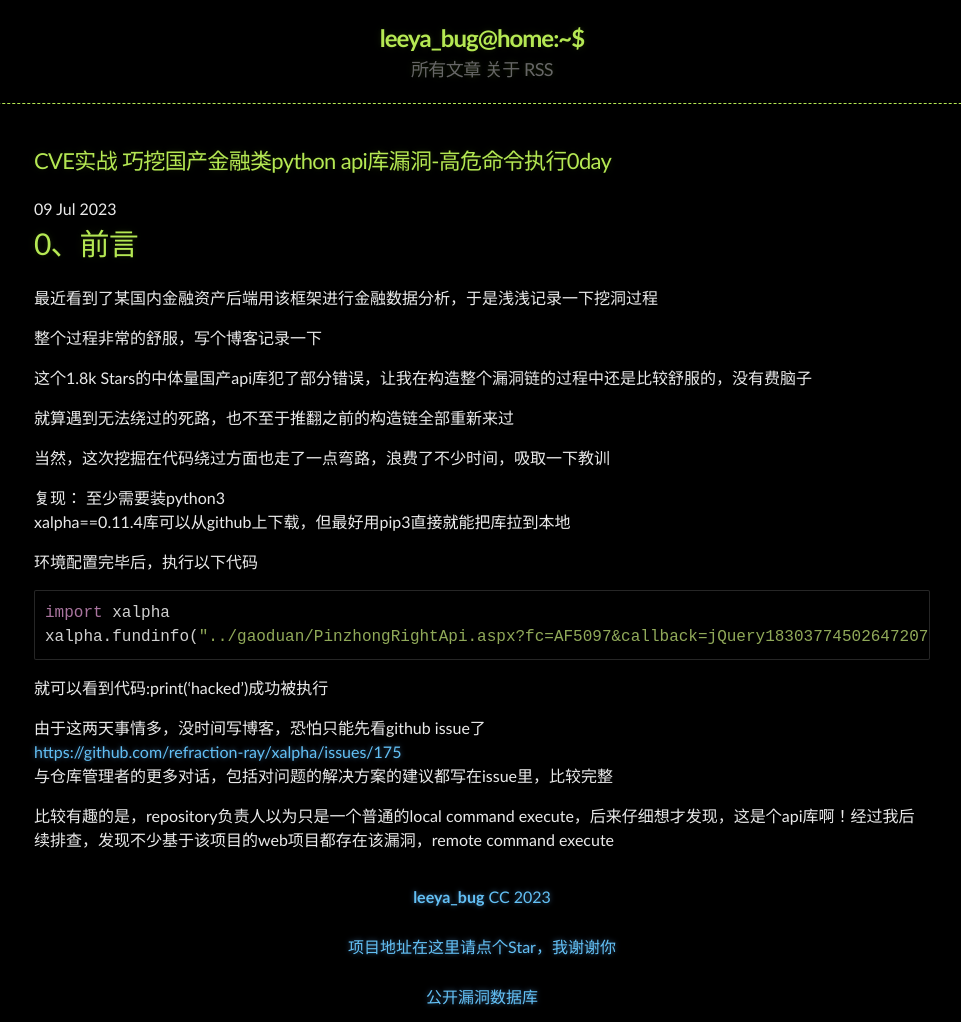
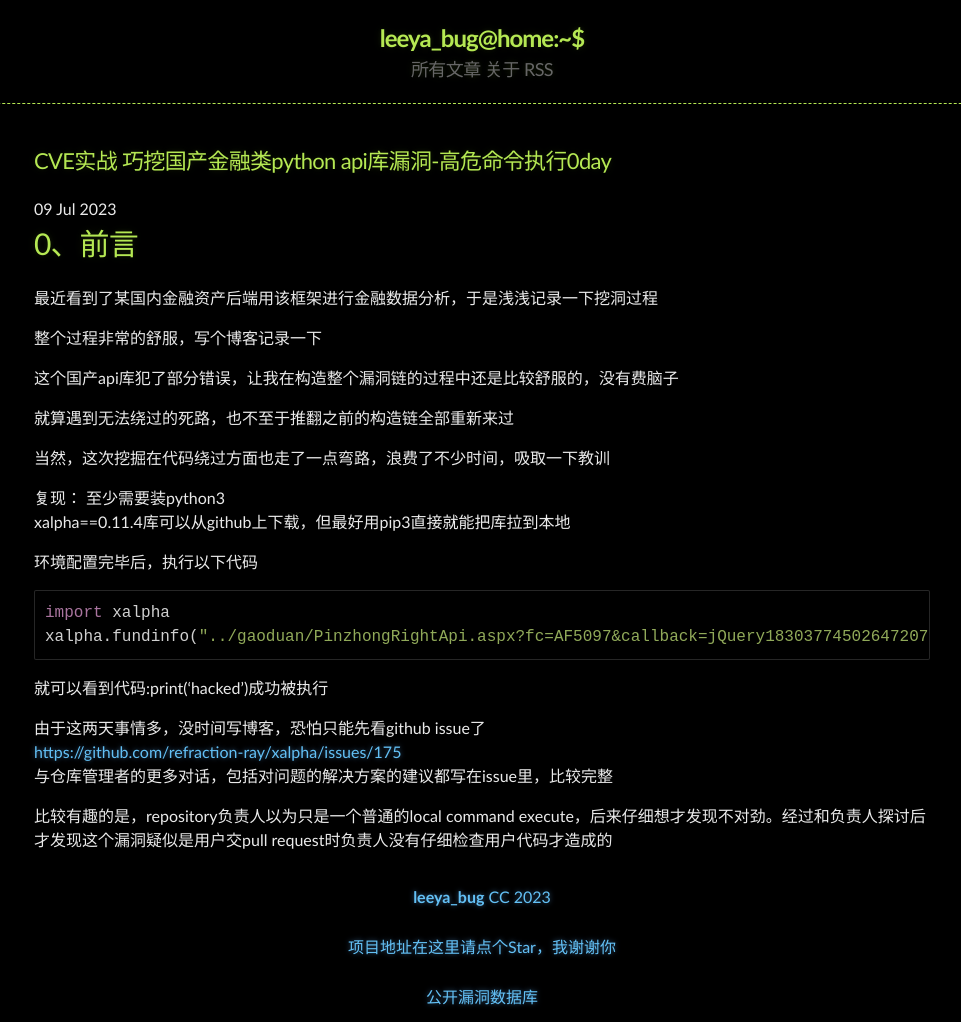
Before and after one commit to Leeyangee/leeyangee.github.io, a Jekyll site: the page built from _posts/2023-07-09-CVE实战 巧挖国产金融类python api库漏洞-高危命令执行0day.md, in a window 1280 px wide. Shown: the whole page, without its empty margins (158-1119 px from the left). Built offline with Jekyll 4.4.1, drawn with Linux system fonts in a browser that asks for light colours.

Commit message:
Update 2023-07-09-CVE实战 巧挖国产金融类python api库漏洞-高危命令执行0day.md

```diff
--- a/_posts/2023-07-09-CVE实战 巧挖国产金融类python api库漏洞-高危命令执行0day.md
+++ b/_posts/2023-07-09-CVE实战 巧挖国产金融类python api库漏洞-高危命令执行0day.md
@@ -8,7 +8,7 @@ published: true
 
 整个过程非常的舒服，写个博客记录一下
 
-这个1.8k Stars的中体量国产api库犯了部分错误，让我在构造整个漏洞链的过程中还是比较舒服的，没有费脑子
+这个国产api库犯了部分错误，让我在构造整个漏洞链的过程中还是比较舒服的，没有费脑子
 
 就算遇到无法绕过的死路，也不至于推翻之前的构造链全部重新来过
 
@@ -30,4 +30,4 @@ xalpha.fundinfo("../gaoduan/PinzhongRightApi.aspx?fc=AF5097&callback=jQuery18303
 [https://github.com/refraction-ray/xalpha/issues/175](https://github.com/refraction-ray/xalpha/issues/175)
 与仓库管理者的更多对话，包括对问题的解决方案的建议都写在issue里，比较完整
 
-比较有趣的是，repository负责人以为只是一个普通的local command execute，后来仔细想才发现，这是个api库啊！经过我后续排查，发现不少基于该项目的web项目都存在该漏洞，remote command execute
+比较有趣的是，repository负责人以为只是一个普通的local command execute，后来仔细想才发现不对劲。经过和负责人探讨后才发现这个漏洞疑似是用户交pull request时负责人没有仔细检查用户代码才造成的
```
